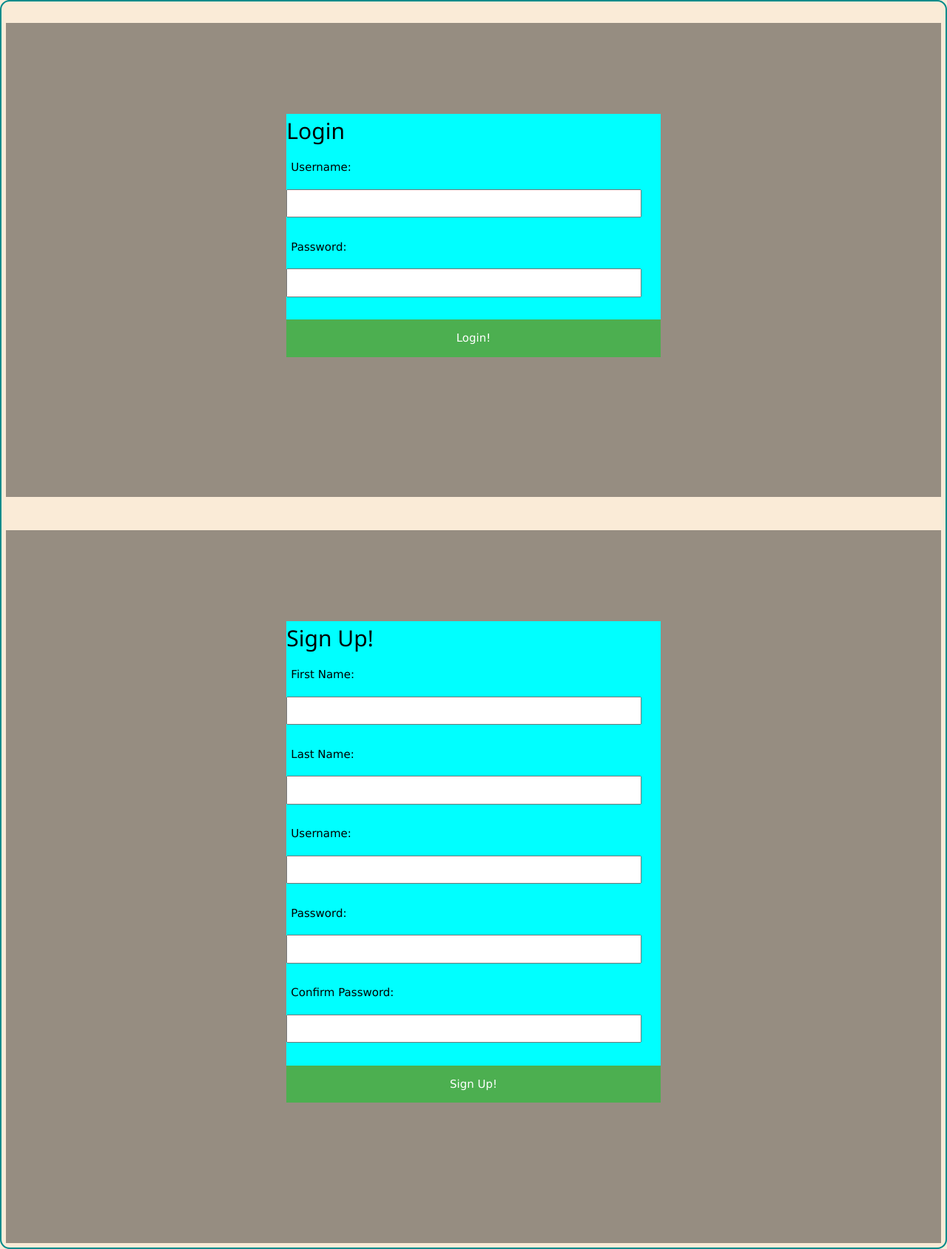
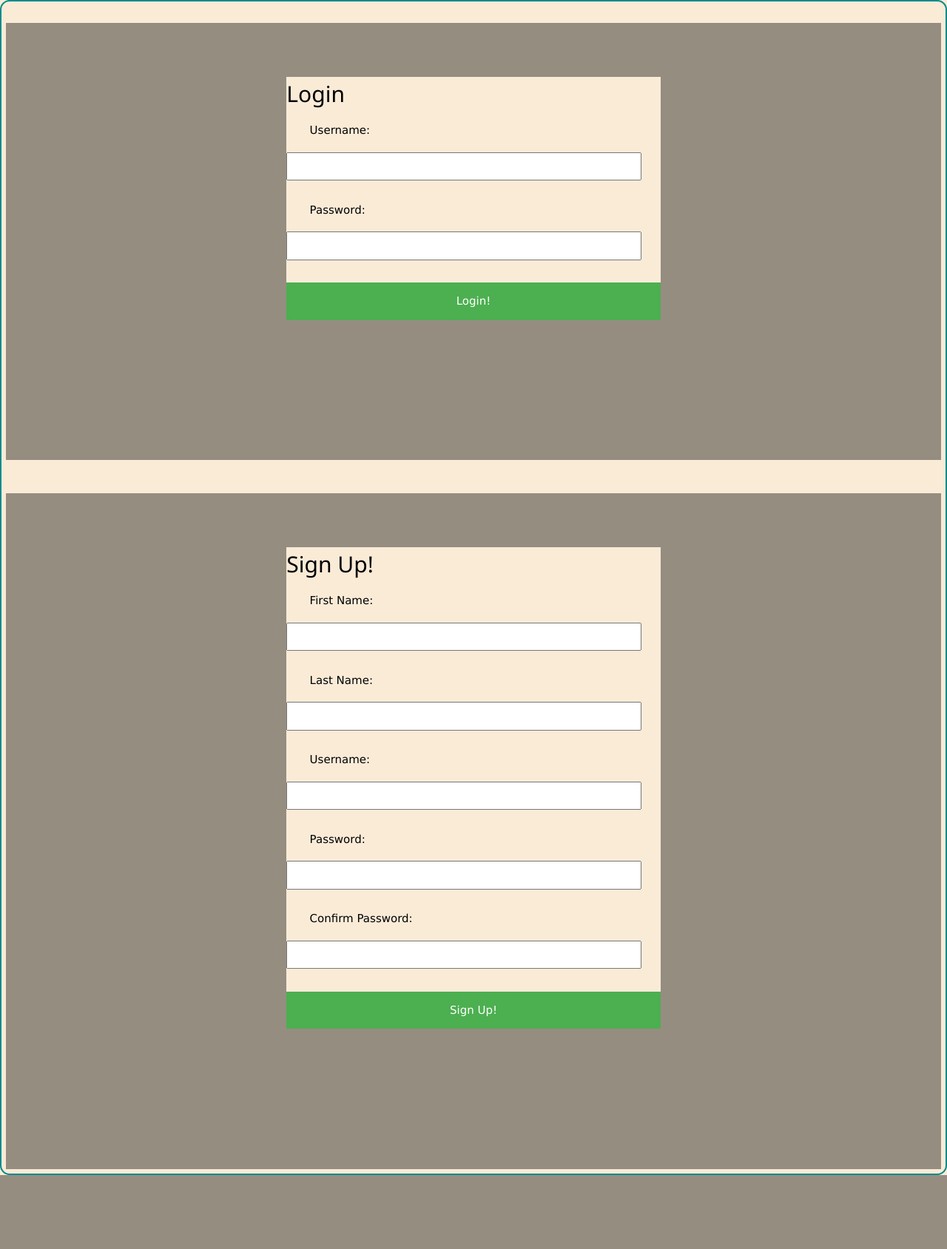
Before and after one commit to Webb-Avery/nodeProject, a web app: file public/login.html in a window 1280 px wide. Shown: the whole page at 74% size. After the commit the page ends 1589 px from the top, so only its background shows below. Run offline with its HTML, style and script files only (its server is not run), Linux system fonts and the light colour scheme.

Commit message:
adding new login

```diff
--- a/public/main.css
+++ b/public/main.css
@@ -16,13 +16,13 @@ body {
     overflow: auto; /* Enable scroll if needed */
     background-color: rgb(0,0,0); /* Fallback color */
     background-color: rgba(0,0,0,0.4); /* Black w/ opacity */
-    padding-top: 60px;
+    padding-top: 10px;
 }
 
 
 /* Modal Content/Box */
 .modal-content {
-    background-color: cyan;
+    background-color:antiquewhite;
     margin: 5% auto 15% auto; /* 5% from the top, 15% from the bottom and centered */
     width: 40%; /* Could be more or less, depending on screen size */
 }
@@ -50,5 +50,6 @@ label, input {
 	display:block;
 	margin-bottom:12px;
 	width:95%;
-	padding: .4em;
+  padding: .4em;
+  margin-left: 5%;
 }
```
